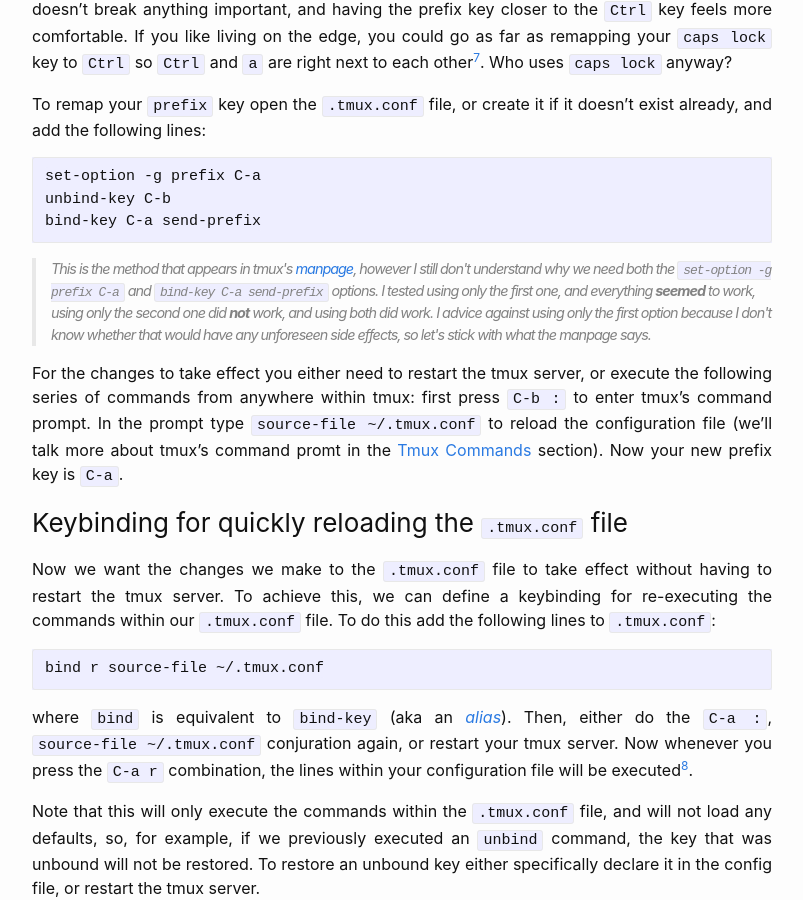
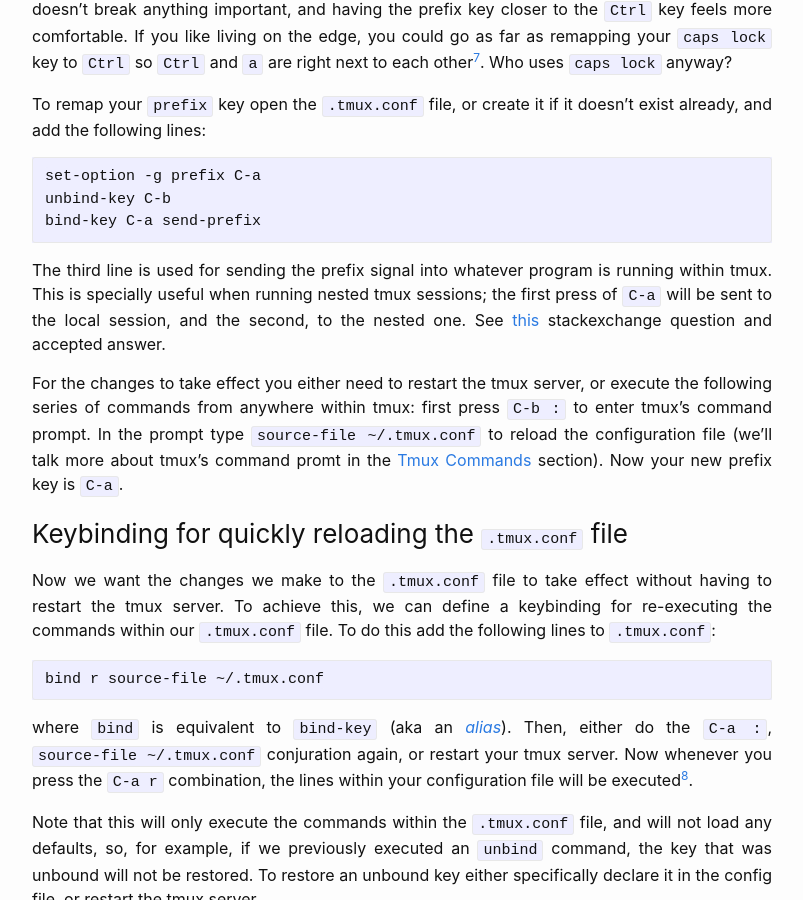
Before and after one commit to jabalazs/jabalazs.github.io, a Jekyll site: the page built from _posts/2018-07-30-workspace_part_1_tmux.md, in a window 1280 px wide and 900 px high, scrolled down 10055 px. Shown: the whole window, without its empty margins (238-1041 px from the left). Built offline with Jekyll 4.4.1, drawn with Linux system fonts in a browser that asks for light colours.

Commit message:
Update expanation for remapping the prefix in two lines

````diff
--- a/_posts/2018-07-30-workspace_part_1_tmux.md
+++ b/_posts/2018-07-30-workspace_part_1_tmux.md
@@ -286,7 +286,14 @@
 bind-key C-a send-prefix
 ```
 
-<blockquote style="font-size:90%">
+The third line is used for sending the prefix signal into whatever program is
+running within tmux. This is specially useful when running nested tmux sessions;
+the first press of `C-a` will be sent to the local session, and the second, to
+the nested one. See
+[this](https://unix.stackexchange.com/questions/367557/binding-prefix-key-in-tmux-twice-really-needed)
+stackexchange question and accepted answer.
+
+<!-- <blockquote style="font-size:90%">
 
 This is the method that appears in tmux's <a
 href="https://www.systutorials.com/docs/linux/man/1-tmux/">manpage</a>, however
@@ -299,7 +306,7 @@
 any unforeseen side effects, so let's stick with what the manpage says.
 
 </blockquote>
-
+ -->
 For the changes to take effect you either need to restart the tmux server, or
 execute the following series of commands from anywhere within tmux: first press
 `C-b :` to enter tmux's command prompt. In the prompt type `source-file
````
